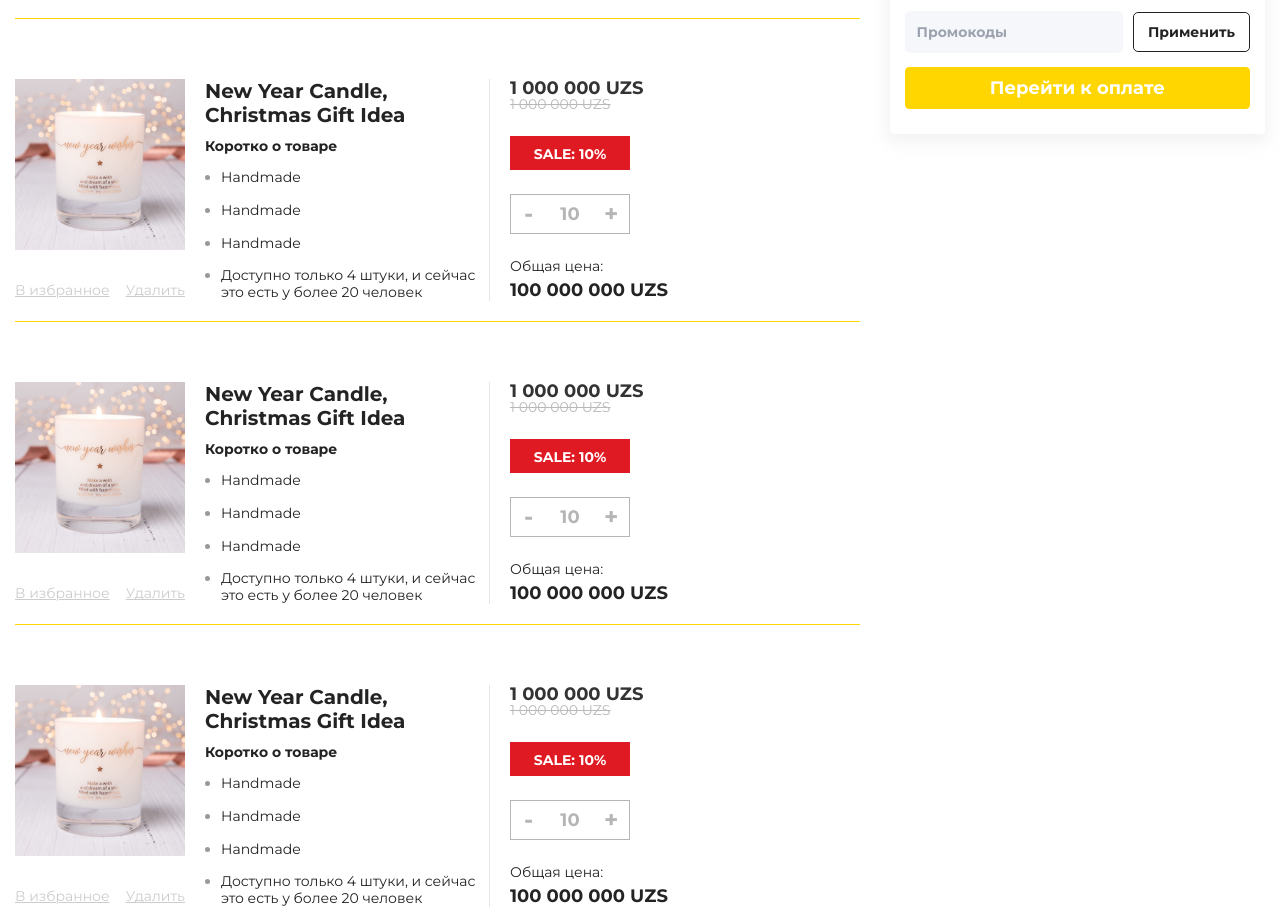
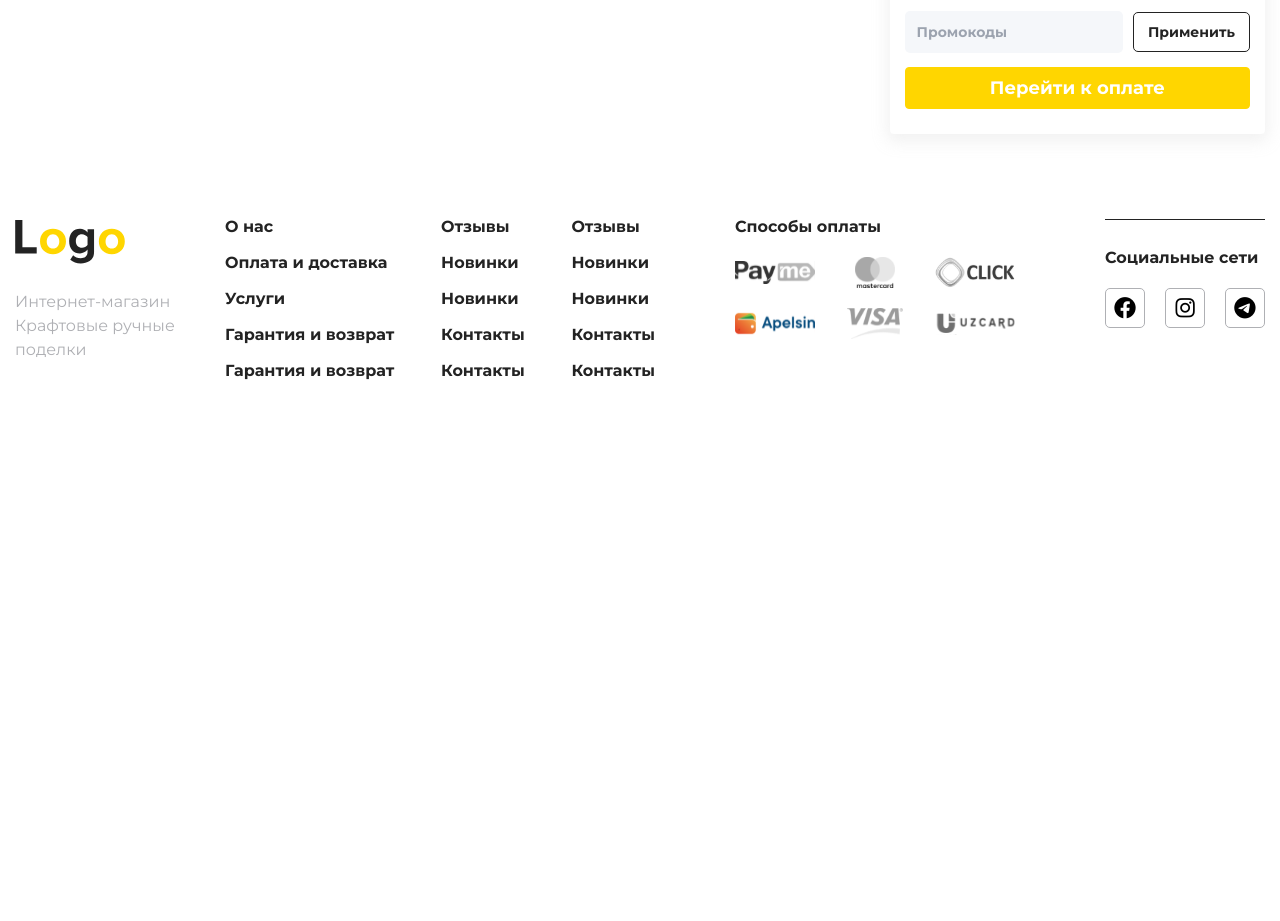
Before and after one commit to SarkorbekA/vue-shop, a Vue app: page /cart in a window 1280 px wide. Shown: the part 711-1632 px from the top of the page. After the commit the page ends 1170 px from the top, so only its background shows below. Built offline with nearby package versions, Linux system fonts and the light colour scheme.

Commit message:
start doing cart

```diff
--- a/src/components/Catalog.vue
+++ b/src/components/Catalog.vue
@@ -180,9 +180,9 @@ export default {
 
 <style lang="scss" scoped>
 .swiper {
-    padding: 30px 10px;
+    padding: 50px 10px;
     width: 100%;
-    height: 290px;
+    height: 330px;
 
     .swiper-slide {
         text-align: center;
--- a/src/components/Products.vue
+++ b/src/components/Products.vue
@@ -2,10 +2,9 @@
     <div class="container">
         <!-- <h1>{{ count }}</h1> -->
         <div class="product__list">
-            <the-card @click="$router.push('/details')" v-for="(card, index) in products" :key="index" :title="card.title" :type="card.type"
+            <the-card v-for="(card, index) in products" :key="index" :title="card.title" :type="card.type"
                 :price="card.price" :like="card.like" @addProductToCard="AddCart(card)"
                 @addToFavorites="AddToLikes(card)" />
-
         </div>
     </div>
 </template>
--- a/src/components/TheCart.vue
+++ b/src/components/TheCart.vue
@@ -1,9 +1,9 @@
 <template>
     <section class="cart">
         <div class="cart__content">
-            <h1 class="cart__content-title">Всего 4 товара</h1>
-            <div class="cart__content-box">
-                <div class="cart__item">
+            <h1 class="cart__content-title">Всего {{ $store.state.ordersData.length }} товара</h1>
+            <div v-if="$store.state.ordersData.length" class="cart__content-box">
+                <div v-for="(cart, index) in $store.state.ordersData" :key="index" class="cart__item">
                     <div class="cart__item-left">
                         <div class="cart__item-img">
                             <img src="../assets/img/cart/cart__img.png" alt="item">
@@ -26,12 +26,11 @@
                                 <li><span>Доступно только 4 штуки, и сейчас это есть у более 20 человек</span></li>
                             </ul>
                         </div>
-
                     </div>
                     <div class="cart__item-right">
                         <div class="prices">
                             <h1 class="cart__item-sale">
-                                1 000 000 UZS
+                                {{ cart.price }} UZS
                             </h1>
                             <h2 class="cart__item-price"> 1 000 000 UZS</h2>
                         </div>
@@ -47,138 +46,9 @@
                         </div>
                     </div>
                 </div>
-                <div class="cart__item">
-                    <div class="cart__item-left">
-                        <div class="cart__item-img">
-                            <img src="../assets/img/cart/cart__img.png" alt="item">
-                        </div>
-                        <div class="cart__item-buttons">
-                            <button class="btn">В избранное</button>
-                            <button class="btn">Удалить</button>
-                        </div>
-                    </div>
-                    <div class="cart__item-center">
-                        <h1 class="cart__item-name">
-                            New Year Candle, Christmas Gift Idea
-                        </h1>
-                        <div class="cart__item-facts">
-                            <h3>Коротко о товаре</h3>
-                            <ul>
-                                <li><span>Handmade</span></li>
-                                <li><span>Handmade</span></li>
-                                <li><span>Handmade</span></li>
-                                <li><span>Доступно только 4 штуки, и сейчас это есть у более 20 человек</span></li>
-                            </ul>
-                        </div>
-
-                    </div>
-                    <div class="cart__item-right">
-                        <div class="prices">
-                            <h1 class="cart__item-sale">
-                                1 000 000 UZS
-                            </h1>
-                            <h2 class="cart__item-price"> 1 000 000 UZS</h2>
-                        </div>
-                        <h3 class="cart__item-discount">Sale: 10%</h3>
-                        <div class="cart__item-count">
-                            <button class="minus">-</button>
-                            <div class="count">10</div>
-                            <button class="plus">+</button>
-                        </div>
-                        <div class="cart__item-total">
-                            <div class="title">Общая цена:</div>
-                            <div class="price">100 000 000 UZS</div>
-                        </div>
-                    </div>
-                </div>
-                <div class="cart__item">
-                    <div class="cart__item-left">
-                        <div class="cart__item-img">
-                            <img src="../assets/img/cart/cart__img.png" alt="item">
-                        </div>
-                        <div class="cart__item-buttons">
-                            <button class="btn">В избранное</button>
-                            <button class="btn">Удалить</button>
-                        </div>
-                    </div>
-                    <div class="cart__item-center">
-                        <h1 class="cart__item-name">
-                            New Year Candle, Christmas Gift Idea
-                        </h1>
-                        <div class="cart__item-facts">
-                            <h3>Коротко о товаре</h3>
-                            <ul>
-                                <li><span>Handmade</span></li>
-                                <li><span>Handmade</span></li>
-                                <li><span>Handmade</span></li>
-                                <li><span>Доступно только 4 штуки, и сейчас это есть у более 20 человек</span></li>
-                            </ul>
-                        </div>
-
-                    </div>
-                    <div class="cart__item-right">
-                        <div class="prices">
-                            <h1 class="cart__item-sale">
-                                1 000 000 UZS
-                            </h1>
-                            <h2 class="cart__item-price"> 1 000 000 UZS</h2>
-                        </div>
-                        <h3 class="cart__item-discount">Sale: 10%</h3>
-                        <div class="cart__item-count">
-                            <button class="minus">-</button>
-                            <div class="count">10</div>
-                            <button class="plus">+</button>
-                        </div>
-                        <div class="cart__item-total">
-                            <div class="title">Общая цена:</div>
-                            <div class="price">100 000 000 UZS</div>
-                        </div>
-                    </div>
-                </div>
-                <div class="cart__item">
-                    <div class="cart__item-left">
-                        <div class="cart__item-img">
-                            <img src="../assets/img/cart/cart__img.png" alt="item">
-                        </div>
-                        <div class="cart__item-buttons">
-                            <button class="btn">В избранное</button>
-                            <button class="btn">Удалить</button>
-                        </div>
-                    </div>
-                    <div class="cart__item-center">
-                        <h1 class="cart__item-name">
-                            New Year Candle, Christmas Gift Idea
-                        </h1>
-                        <div class="cart__item-facts">
-                            <h3>Коротко о товаре</h3>
-                            <ul>
-                                <li><span>Handmade</span></li>
-                                <li><span>Handmade</span></li>
-                                <li><span>Handmade</span></li>
-                                <li><span>Доступно только 4 штуки, и сейчас это есть у более 20 человек</span></li>
-                            </ul>
-                        </div>
-
-                    </div>
-                    <div class="cart__item-right">
-                        <div class="prices">
-                            <h1 class="cart__item-sale">
-                                1 000 000 UZS
-                            </h1>
-                            <h2 class="cart__item-price"> 1 000 000 UZS</h2>
-                        </div>
-                        <h3 class="cart__item-discount">Sale: 10%</h3>
-                        <div class="cart__item-count">
-                            <button class="minus">-</button>
-                            <div class="count">10</div>
-                            <button class="plus">+</button>
-                        </div>
-                        <div class="cart__item-total">
-                            <div class="title">Общая цена:</div>
-                            <div class="price">100 000 000 UZS</div>
-                        </div>
-                    </div>
-                </div>
+            </div>
+            <div class="empty" v-else>
+                Пусто
             </div>
         </div>
         <div class="cart__side">
@@ -215,7 +85,7 @@
                             <div class="payment__info-left">
                                 Товары <span></span>
                             </div>
-                            <div class="payment__info-price">4</div>
+                            <div class="payment__info-price">{{  $store.state.ordersData.length }}</div>
                         </div>
                         <div class="payment__info-item">
                             <div class="payment__info-left">
@@ -251,7 +121,20 @@
 
 <script>
 export default {
-    name: "TheCart"
+    name: "TheCart",
+    // data() {
+    //     return {
+    //         cartItems: []
+    //     }
+    // },
+    // methods: {
+
+    // },
+    // mounted: {
+    //     addItemToCart() {
+    //         this.cartItems.push($store.state.ordersData)
+    //     }
+    // }
 }
 </script>
 
@@ -269,13 +152,19 @@ export default {
 
     &__content {
         width: 100%;
-
+.empty{
+    display: flex;
+    justify-content: center;
+    align-items: center;
+    height: 40vh;
+    font-size: 30px;
+    color: gray;
+}
         &-title {
             font-weight: 700;
             font-size: 36px;
             line-height: 44px;
         }
-
         &-box {
             margin-top: 20px;
             display: flex;
--- a/src/components/TheHeader.vue
+++ b/src/components/TheHeader.vue
@@ -1,6 +1,6 @@
-<script setup>
+<!-- <script setup>
 
-</script>
+</script> -->
 
 <template>
   <header>
--- a/src/views/CatalogPage.vue
+++ b/src/views/CatalogPage.vue
@@ -14,7 +14,7 @@ export default {
 <template>
     <div class="container content">
         <div class="page__router">
-            <a href="#">Главная</a>
+            <a @click="$router.push('/')" href="#">Главная</a>
             <span> / </span>
             <span>Каталог</span>
         </div>
```
Also changed, not shown: src/components/TheCard.vue (+6 -4 lines), src/components/TheFooter.vue (+4 -4 lines).
